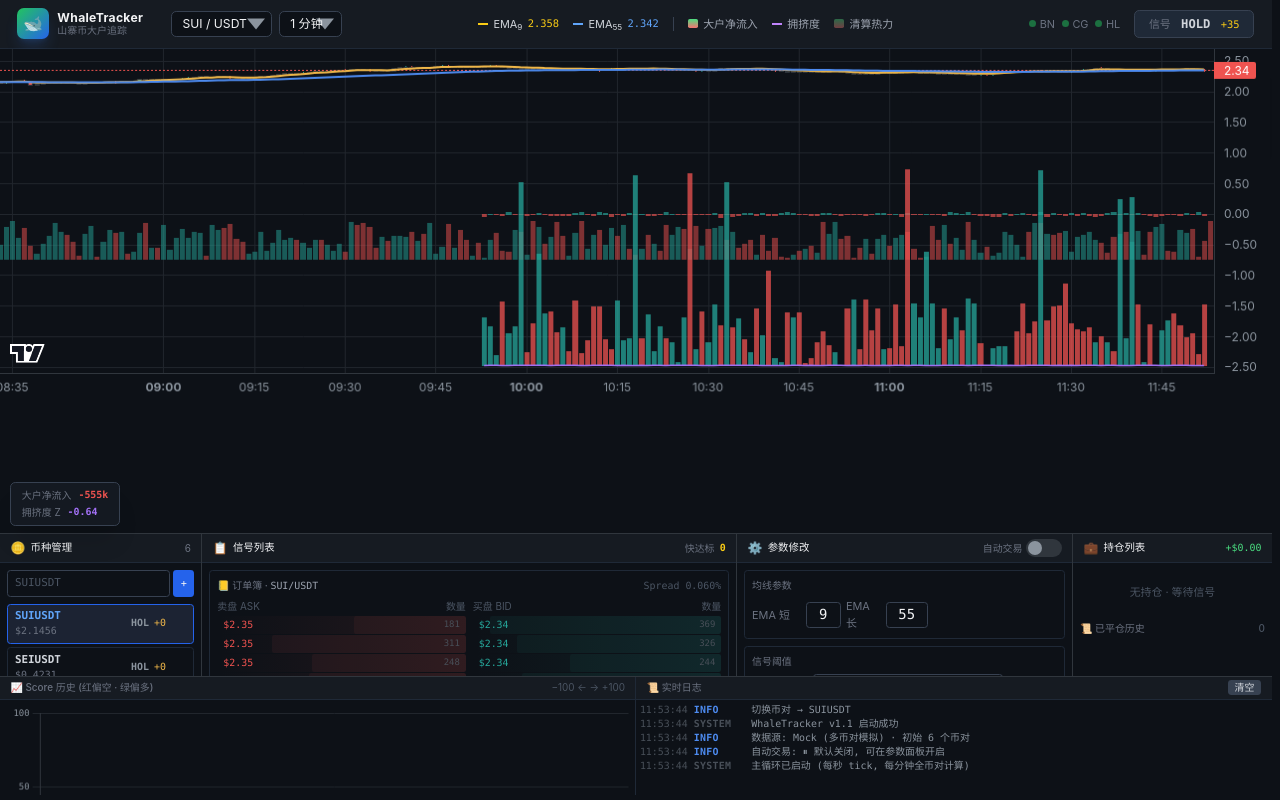
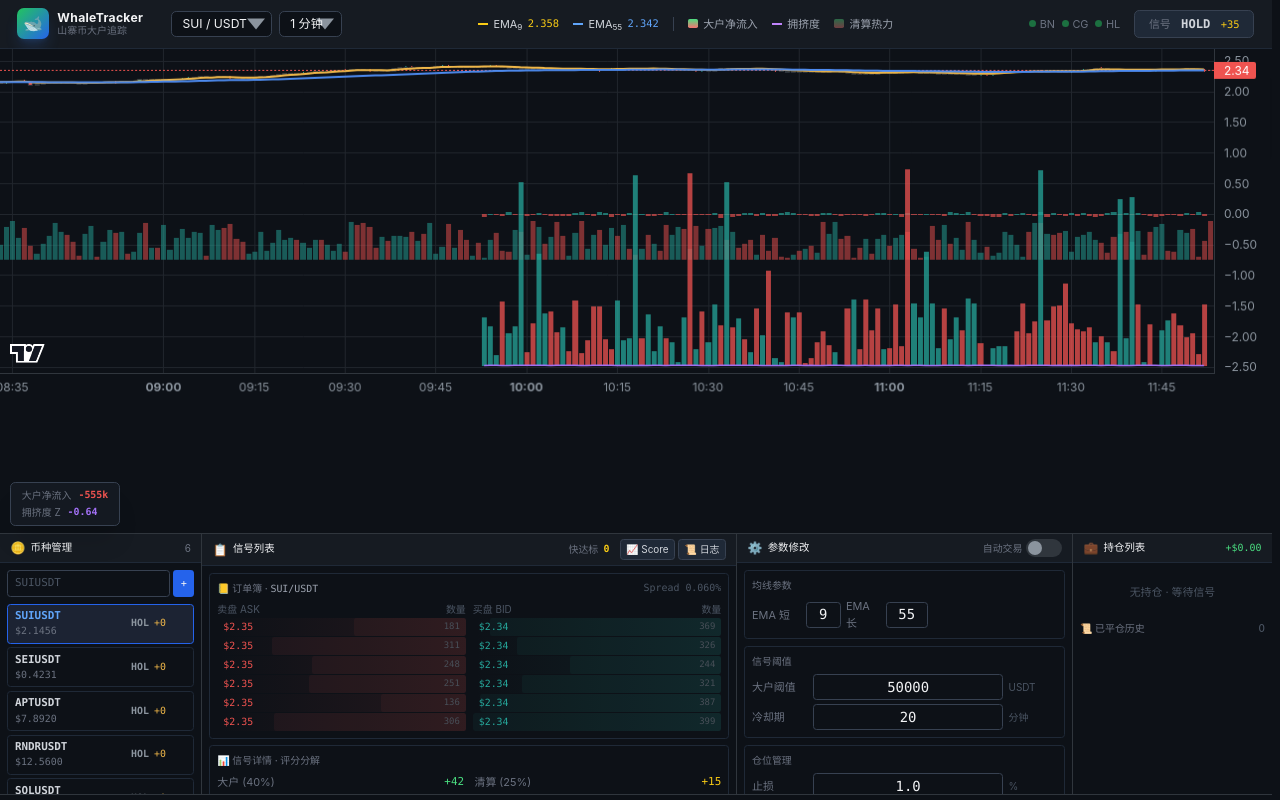
Before and after one commit to 65306272-alt/whale-tracker, an Electron app: page src/renderer/index.html in a window 1280 px wide. Drawn offline with Linux system fonts and the light colour scheme; no server answers.

Commit message:
feat: 信号列表 header 加 Score/日志 toggle 按钮 + footer 默认收起

```diff
--- a/src/renderer/index.html
+++ b/src/renderer/index.html
@@ -156,9 +156,13 @@
                             <span>📋</span>
                             <span class="text-xs font-medium">信号列表</span>
                         </div>
-                        <div class="flex items-center gap-1.5">
-                            <span class="text-[10px] text-gray-500">快达标</span>
-                            <span id="nearSignalCount" class="text-[10px] font-bold text-yellow-400 font-mono">0</span>
+                        <div class="flex items-center gap-1">
+                            <div class="flex items-center gap-1.5 mr-2">
+                                <span class="text-[10px] text-gray-500">快达标</span>
+                                <span id="nearSignalCount" class="text-[10px] font-bold text-yellow-400 font-mono">0</span>
+                            </div>
+                            <button id="btnToggleScore" class="wt-mini-btn px-1.5 py-0.5 rounded text-[10px] border border-gray-700 bg-gray-800 hover:bg-gray-700 text-gray-300 transition" title="Score 历史">📈 Score</button>
+                            <button id="btnToggleLog"   class="wt-mini-btn px-1.5 py-0.5 rounded text-[10px] border border-gray-700 bg-gray-800 hover:bg-gray-700 text-gray-300 transition" title="实时日志">📜 日志</button>
                         </div>
                     </div>
                     <div class="wt-panel-body flex-1 p-2 overflow-auto flex flex-col gap-2">
@@ -331,7 +335,7 @@
             </div>
 
             <!-- 底部: Score 曲线 + 实时日志 (横向并列) -->
-            <footer id="bottomFooter" style="height:120px; display:flex; border-top:1px solid #30363d">
+            <footer id="bottomFooter" style="height:0px; display:flex; border-top:1px solid #30363d; overflow:hidden; transition:height 0.2s ease" data-expanded="false">
 
                 <!-- Score 历史 (左半) -->
                 <div class="flex-1 flex flex-col border-r border-gray-800">
--- a/src/renderer/js/app.js
+++ b/src/renderer/js/app.js
@@ -411,6 +411,41 @@ document.addEventListener('DOMContentLoaded', () => {
         document.getElementById('signalLog').innerHTML = '';
     });
 
+    // ===== 信号列表 header 里的 Score / 日志 toggle 按钮 =====
+    (function initFooterToggle() {
+        const footer = document.getElementById('bottomFooter');
+        const btnS   = document.getElementById('btnToggleScore');
+        const btnL   = document.getElementById('btnToggleLog');
+        if (!footer || !btnS || !btnL) return;
+
+        const EXPANDED_H = 120;
+        let visible = false;
+
+        function setBtnActive(btn, active) {
+            if (active) {
+                btn.classList.remove('bg-gray-800', 'text-gray-300');
+                btn.classList.add('bg-blue-600', 'text-white', 'border-blue-500');
+            } else {
+                btn.classList.add('bg-gray-800', 'text-gray-300');
+                btn.classList.remove('bg-blue-600', 'text-white', 'border-blue-500');
+            }
+        }
+
+        function toggleFooter() {
+            visible = !visible;
+            footer.style.height = visible ? EXPANDED_H + 'px' : '0px';
+            footer.style.borderTop = visible ? '1px solid #30363d' : 'none';
+            footer.dataset.expanded = visible;
+            setBtnActive(btnS, visible);
+            setBtnActive(btnL, visible);
+        }
+
+        btnS.addEventListener('click', toggleFooter);
+        btnL.addEventListener('click', toggleFooter);
+        setBtnActive(btnS, false);
+        setBtnActive(btnL, false);
+    })();
+
     // ===== 持久化恢复 =====
     if (window.electronAPI) {
         const saved = window.electronAPI.loadConfig('params', null);
```
